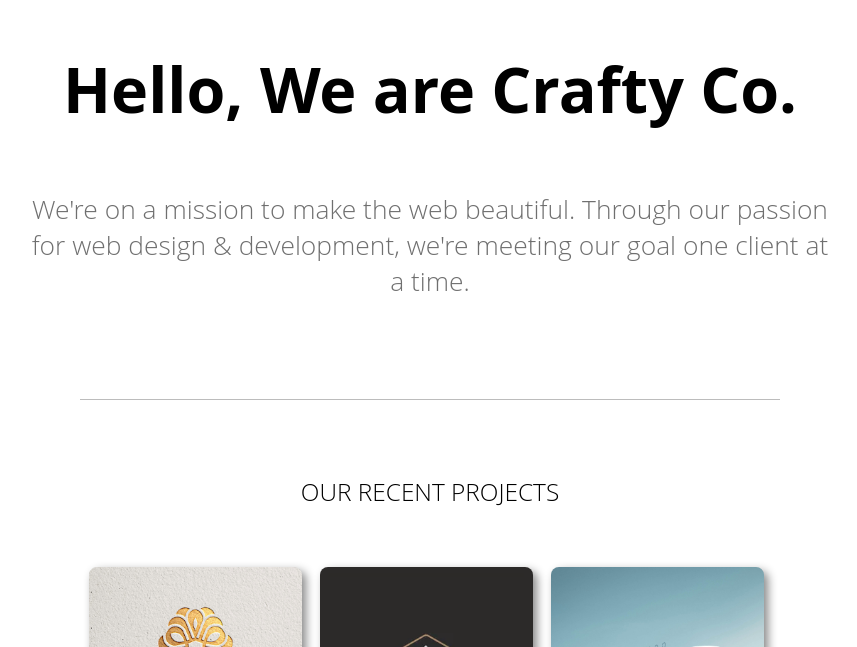
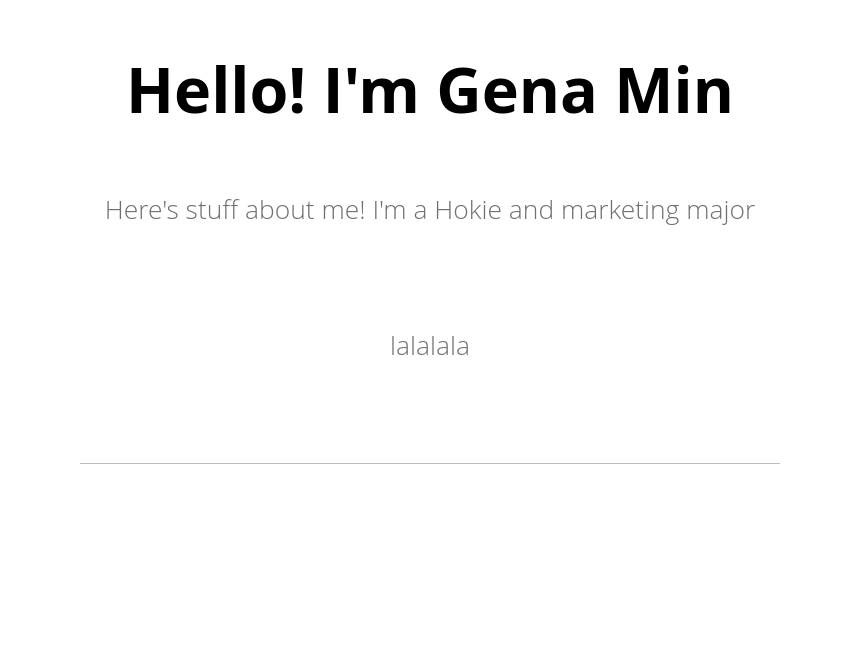
Before and after one commit to genamin23/genamin23.github.io, a Gatsby site: page / in a window 1280 px wide. Shown: the part 153-800 px from the top of the page, without its empty margins (210-1067 px from the left). Built offline with nearby package versions, Linux system fonts and the light colour scheme; Gatsby itself is replaced by a stand-in of ours.

Commit message:
more content

```diff
--- a/package.json
+++ b/package.json
@@ -14,6 +14,7 @@
     "gatsby-source-filesystem": "^2.1.8",
     "gatsby-transformer-json": "^2.2.2",
     "gatsby-transformer-sharp": "^2.2.5",
+    "gh-pages": "^3.1.0",
     "prop-types": "^15.7.2",
     "react": "^16.8.6",
     "react-dom": "^16.8.6",
@@ -32,7 +33,8 @@
     "format": "prettier --write \"**/*.{js,jsx,json,md}\"",
     "start": "npm run develop",
     "serve": "gatsby serve",
-    "test": "echo \"Write tests! -> https://gatsby.dev/unit-testing\""
+    "test": "echo \"Write tests! -> https://gatsby.dev/unit-testing\"",
+    "deploy": "gatsby build --prefix-paths && gh-pages -d public"
   },
   "repository": {
     "type": "git",
--- a/src/pages/index.js
+++ b/src/pages/index.js
@@ -46,12 +46,13 @@ class IndexPage extends Component {
     })
     return (
       <Layout page={"home"}>
-        <h1 className="title">{indexData.title}</h1>
+        <h1 className="title">Hello! I'm Gena Min</h1>
         <div className="home-main">
-          <div className="text">{indexData.text}</div>
+          <div className="text">Here's stuff about me! I'm a Hokie and marketing major</div>
+          <div className="text">lalalala</div>
           <div className="divider"></div>
-          <h2 className="subtitle">{indexData.subtitle}</h2>
-          <div
+          {/* <h2 className="subtitle">{indexData.subtitle}</h2> */}
+          {/* <div
             className={
               this.state.smallScreen
                 ? "grid-container-small"
@@ -59,9 +60,9 @@ class IndexPage extends Component {
             }
           >
             {homeItems}
-          </div>
+          </div> */}
         </div>
-        <div id="modal" className="modal" onClick={this.closeModal}>
+        {/* <div id="modal" className="modal" onClick={this.closeModal}>
           <div
             className={
               this.state.smallScreen ? "modal-content-small" : "modal-content"
@@ -85,7 +86,7 @@ class IndexPage extends Component {
               </div>
             </div>
           </div>
-        </div>
+        </div> */}
       </Layout>
     )
   }
```
Also changed, not shown: 1 other file.
